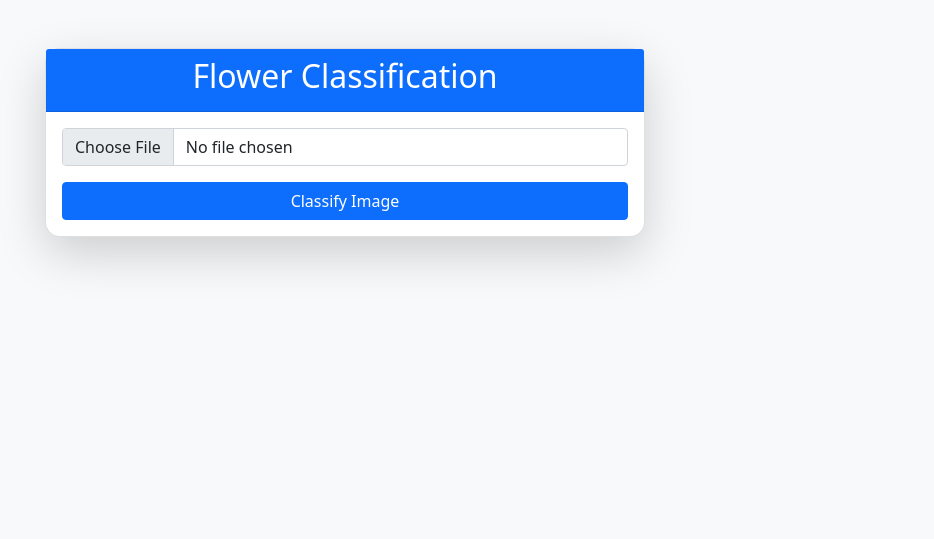
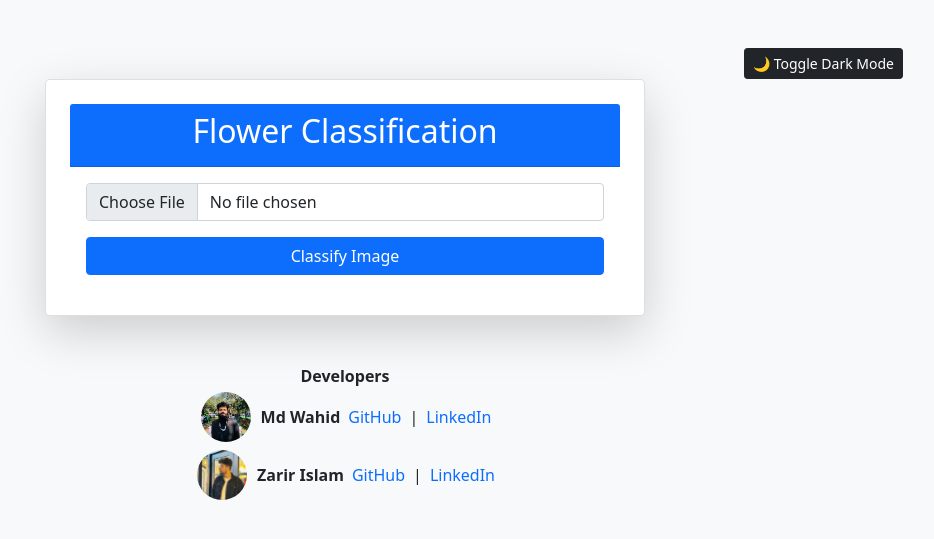
Before and after one commit to wahid1099/Flower_classifcation_flask, a Flask app: page / in a window 1280 px wide. Shown: the top 539 px of the page, without its empty margins (295-1229 px from the left). Run offline with Flask 3, Linux system fonts and the light colour scheme.

Commit message:
adding guiconr2

```diff
--- a/templates/index.html
+++ b/templates/index.html
@@ -12,12 +12,83 @@
       rel="stylesheet"
       href="{{ url_for('static', filename='style.css') }}"
     />
+    <script>
+      function previewImage(event) {
+        const imagePreview = document.getElementById("imagePreview");
+        const file = event.target.files[0];
+        if (file) {
+          const reader = new FileReader();
+          reader.onload = function (e) {
+            imagePreview.src = e.target.result;
+            imagePreview.style.display = "block";
+          };
+          reader.readAsDataURL(file);
+        }
+      }
+
+      function toggleDarkMode() {
+        document.body.classList.toggle("dark-mode");
+        localStorage.setItem(
+          "darkMode",
+          document.body.classList.contains("dark-mode")
+        );
+      }
+
+      document.addEventListener("DOMContentLoaded", function () {
+        if (localStorage.getItem("darkMode") === "true") {
+          document.body.classList.add("dark-mode");
+        }
+      });
+    </script>
+    <style>
+      /* Dark Mode Styles */
+      .dark-mode {
+        background-color: #121212 !important;
+        color: #ffffff !important;
+      }
+
+      .dark-mode .card {
+        background-color: #1e1e1e !important;
+        color: #ffffff !important;
+      }
+
+      .dark-mode .card-header {
+        background-color: #333 !important;
+      }
+
+      .dark-mode .alert {
+        background-color: #2b2b2b !important;
+        color: #fff !important;
+      }
+
+      .dark-mode .btn-primary {
+        background-color: #6200ea !important;
+        border: none;
+      }
+
+      .developer-img {
+        width: 50px;
+        height: 50px;
+        border-radius: 50%;
+        object-fit: cover;
+        margin: 0 10px;
+      }
+    </style>
   </head>
   <body class="bg-light">
     <div class="container mt-5">
-      <div class="card shadow-lg mx-auto" style="max-width: 600px">
-        <div class="card-header bg-primary text-white">
-          <h2 class="text-center">Flower Classification</h2>
+      <div class="d-flex justify-content-end">
+        <button class="btn btn-dark btn-sm" onclick="toggleDarkMode()">
+          🌙 Toggle Dark Mode
+        </button>
+      </div>
+
+      <div
+        class="card shadow-lg mx-auto p-4 rounded-3"
+        style="max-width: 600px"
+      >
+        <div class="card-header bg-primary text-white text-center">
+          <h2>Flower Classification</h2>
         </div>
         <div class="card-body">
           <form method="POST" enctype="multipart/form-data">
@@ -28,24 +99,32 @@
                 name="file"
                 accept="image/*"
                 required
+                onchange="previewImage(event)"
               />
             </div>
+            <img
+              id="imagePreview"
+              class="img-fluid rounded mb-3"
+              style="display: none; max-height: 250px"
+              alt="Image Preview"
+            />
             <button type="submit" class="btn btn-primary w-100">
               Classify Image
             </button>
           </form>
 
           {% if result %}
-          <div class="mt-4">
+          <div class="mt-4 text-center">
             {% if image_path %}
             <img
               src="{{ image_path }}"
-              class="img-fluid rounded mb-3"
+              class="img-fluid rounded mb-3 shadow"
               alt="Uploaded Image"
+              style="max-height: 250px"
             />
             {% endif %}
             <div
-              class="alert {% if 'No matching' in result %}alert-warning{% else %}alert-success{% endif %}"
+              class="alert {% if 'No matching' in result %}alert-warning{% else %}alert-success{% endif %} shadow-sm"
             >
               {{ result }}
             </div>
@@ -53,6 +132,55 @@
           {% endif %}
         </div>
       </div>
+
+      <!-- Developer Details -->
+      <footer class="text-center mt-5">
+        <p class="mb-1">
+          <strong>Developers</strong>
+        </p>
+        <div class="d-flex justify-content-center align-items-center">
+          <img
+            src="{{ url_for('static', filename='wahid.jpg') }}"
+            class="developer-img"
+            alt="Md Wahid"
+          />
+          <strong>Md Wahid</strong>
+          <a
+            href="https://github.com/wahid1099"
+            target="_blank"
+            class="text-decoration-none mx-2"
+            >GitHub</a
+          >
+          |
+          <a
+            href="https://www.linkedin.com/in/md-wahid1/"
+            target="_blank"
+            class="text-decoration-none mx-2"
+            >LinkedIn</a
+          >
+        </div>
+        <div class="d-flex justify-content-center align-items-center mt-2">
+          <img
+            src="{{ url_for('static', filename='zarir.png') }}"
+            class="developer-img"
+            alt="Zarir Islam"
+          />
+          <strong>Zarir Islam</strong>
+          <a
+            href="https://github.com/zarir-islam"
+            target="_blank"
+            class="text-decoration-none mx-2"
+            >GitHub</a
+          >
+          |
+          <a
+            href="https://www.linkedin.com/in/zarir-islam"
+            target="_blank"
+            class="text-decoration-none mx-2"
+            >LinkedIn</a
+          >
+        </div>
+      </footer>
     </div>
   </body>
 </html>
```
Also changed, not shown: static/wahid.jpg (added), static/zarir.png (added).
